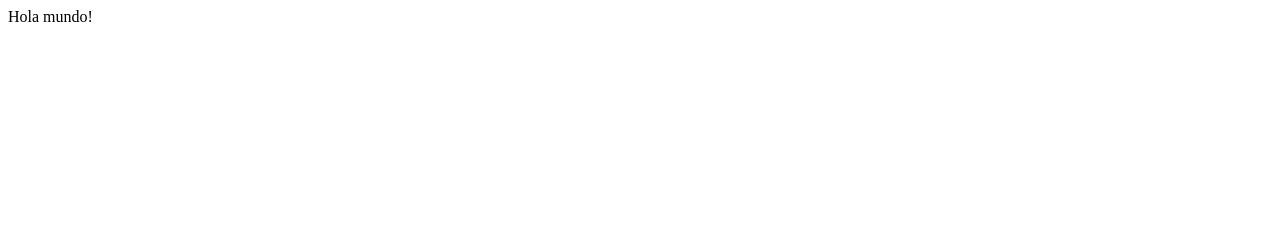
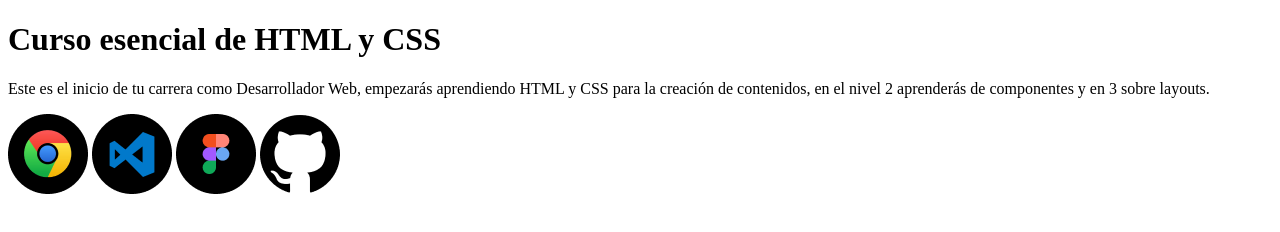
Before and after one commit to luchabsb/curso-esencial-html-css, a plain HTML site: page index.html in a window 1280 px wide. Drawn offline with Linux system fonts and the light colour scheme.

Commit message:
Se agregan las imágenes de los logos del setup

```diff
--- a/index.html
+++ b/index.html
@@ -3,9 +3,19 @@
 <head>
   <meta charset="UTF-8">
   <meta name="viewport" content="width=device-width, initial-scale=1.0">
-  <title>Document</title>
+  <title>El Blog de Lucha</title>
 </head>
 <body>
-  Hola mundo!
+  <h1>
+    Curso esencial de HTML y CSS
+  </h1>
+  <p>
+    Este es el inicio de tu carrera como Desarrollador Web, empezarás aprendiendo HTML y CSS para la creación de contenidos,
+    en el nivel 2 aprenderás de componentes y en 3 sobre layouts.
+  </p>
+  <img src="/images/google-chrome.png" alt="Logo de Google Chrome" title="Logo de Google Chrome">
+  <img src="/images/visual-studio-code.png" alt="Logo de Visual Studio Code" title="Logo de Visual Studio Code">
+  <img src="/images/figma.png" alt="Logo de Figma" title="Logo de Figma">
+  <img src="/images/github.png" alt="Logo de Github" title="Logo de Github">
 </body>
 </html>
```
Also changed, not shown: images/figma.png (added), images/github.png (added), images/google-chrome.png (added), images/visual-studio-code.png (added).
